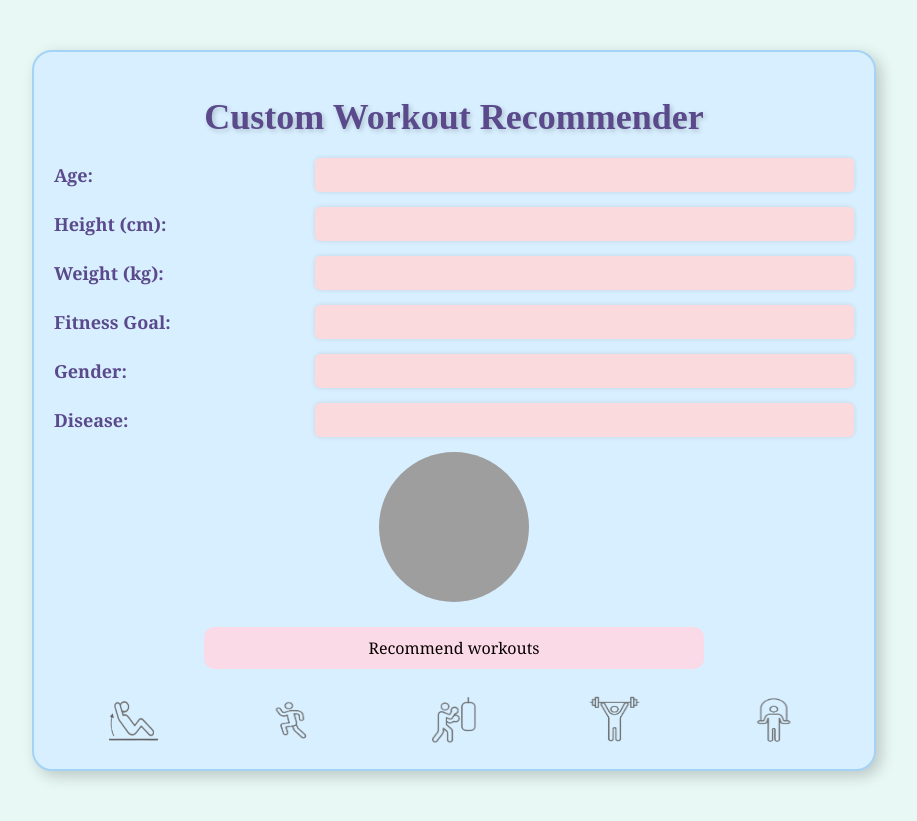
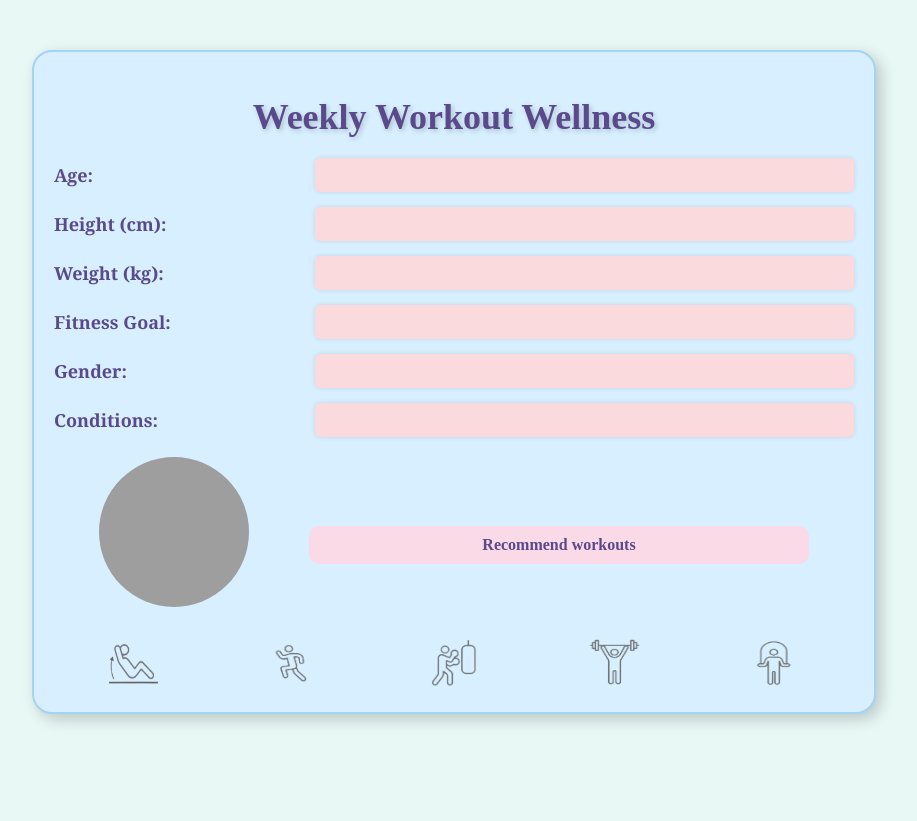
Before and after one commit to kevkim0201/DubHacks24, a Python web app: template templates/index.html in a window 1280 px wide. Shown: the whole page, without its empty margins (186-1103 px from the left). After the commit the page ends 724 px from the top, so only its background shows below. Run offline with Jinja, Linux system fonts and the light colour scheme; the template is opened without the code that fills it, so the values that code supplies are empty; grey boxes are pictures that could not be loaded.

Commit message:
fixed ui design

```diff
--- a/templates/index.html
+++ b/templates/index.html
@@ -3,7 +3,7 @@
 <head>
     <meta charset="UTF-8">
     <meta name="viewport" content="width=device-width, initial-scale=1.0">
-    <title>Custom Workout Recommender</title>
+    <title>Weekly Workout Ways</title>
     <style>
         body {
             background-color: #E8F8F5;
@@ -52,23 +52,24 @@
         }
         button {
             background-color: #fadae6;
-            color: rgb(8, 0, 0);
+            color: #5A4A8C;
             border: none;
             padding: 10px 20px;
             border-radius: 10px;
             font-size: 16px;
-            font-family: 'Georgia', serif;
+            font-family: 'Times New Roman', sans-serif;
             cursor: pointer;
             display: block;
             margin: 20px auto 0;
             width: 500px;
+            margin-left: 50px;
+            font-weight: bold;
         }
         button:hover {
             background-color: #fa85b0;
         }
         .image-container {
-            text-align: center;
-            margin-bottom: 20px;
+            margin-right: 10px;
         }
         .image-container img {
             width: 150px;
@@ -90,11 +91,20 @@
             transform: scale(1.1);
             transition: transform 0.3s ease;
         }
+
+        .image-button-container {
+            display: flex;                 /* Enable Flexbox */
+            align-items: center;          /* Center items vertically */
+            justify-content: flex-start;  /* Align items to the left */
+            margin: 20px auto;
+            width: fit-content;               /* Add some margin for spacing */
+        }
+
     </style>
 </head>
 <body>
     <div class="container">
-        <h1> Custom Workout Recommender </h1>
+        <h1> Weekly Workout Wellness </h1>
 
         <div class="form-group">
             <label for="age">Age:</label>
@@ -122,10 +132,11 @@
         </div>
 
         <div class="form-group">
-            <label for="disease">Disease:</label>
+            <label for="disease">Conditions:</label>
             <input type="text" id="disease" name="disease">
         </div>
 
+        <div class="image-button-container">
             <div class="image-container">
                 <img src="{{ url_for('static', filename='Pony.png') }}" alt="Pony Logo">
             </div>
@@ -133,6 +144,7 @@
             <form action="/recommend" method="post">
                 <button type="submit">Recommend workouts</button>
             </form>
+        </div>
 
         <div class="icons-container">
             <img src="{{ url_for('static', filename='situp.png') }}" alt="lift Man">
```
Also changed, not shown: templates/result.html (+7 -6 lines). Lines whose indentation alone changed are shown as unchanged.
